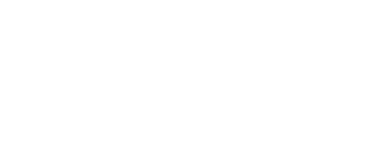
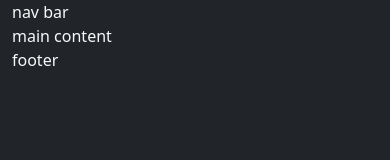
Before and after one commit to Tik1993/MyPersonalWebsite, a website: page index.html in a window 390 px wide. Drawn offline with nearby package versions, Linux system fonts and the light colour scheme.

Commit message:
create responsive layout

```diff
--- a/index.html
+++ b/index.html
@@ -11,7 +11,12 @@
     />
     <title>My website</title>
   </head>
-  <body>
+  <body class="bg-dark text-light">
+    <div class="container">
+      <header>nav bar</header>
+      <main>main content</main>
+      <footer>footer</footer>
+    </div>
     <script
       src="https://cdn.jsdelivr.net/npm/bootstrap@5.3.2/dist/js/bootstrap.bundle.min.js"
       integrity="sha384-C6RzsynM9kWDrMNeT87bh95OGNyZPhcTNXj1NW7RuBCsyN/o0jlpcV8Qyq46cDfL"
```
